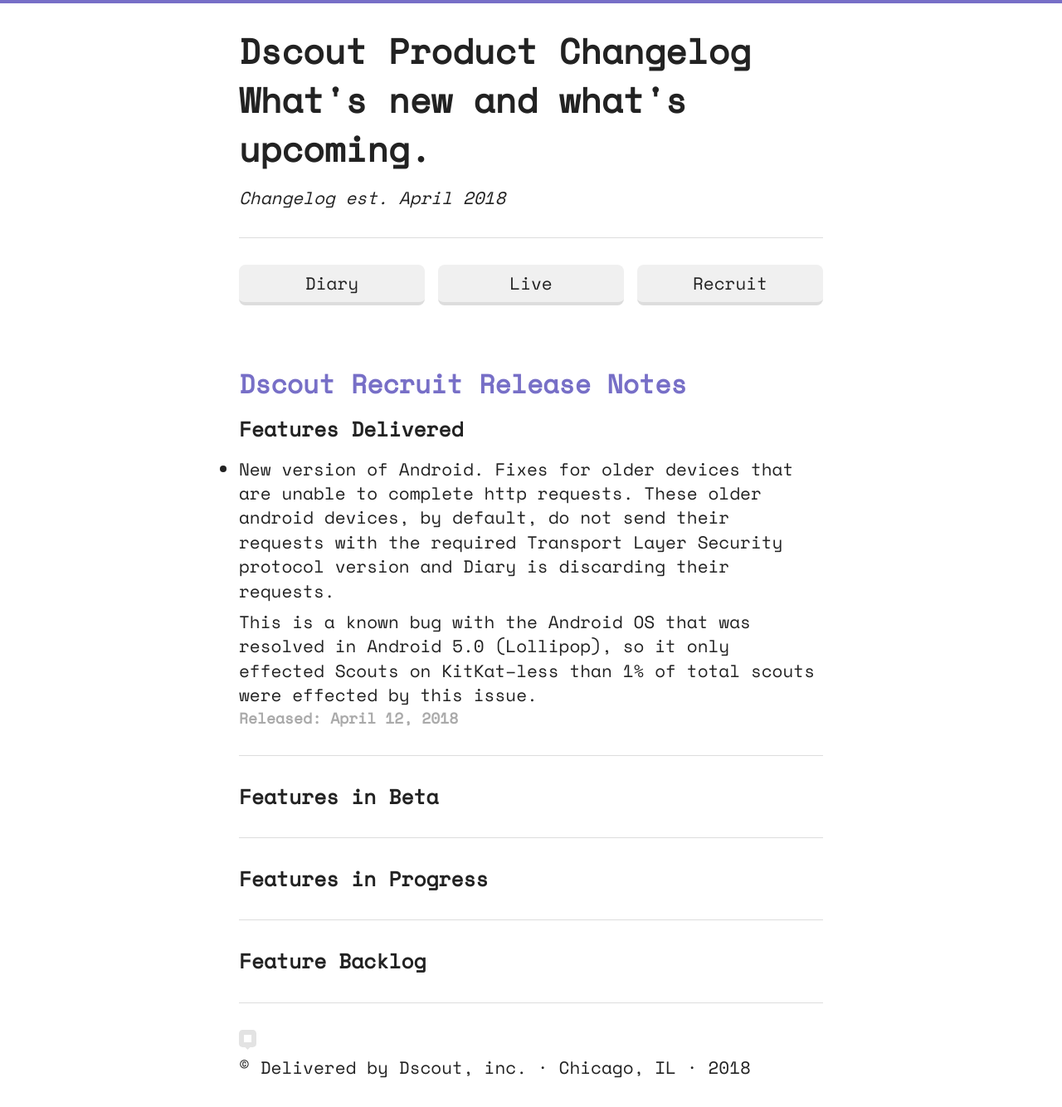
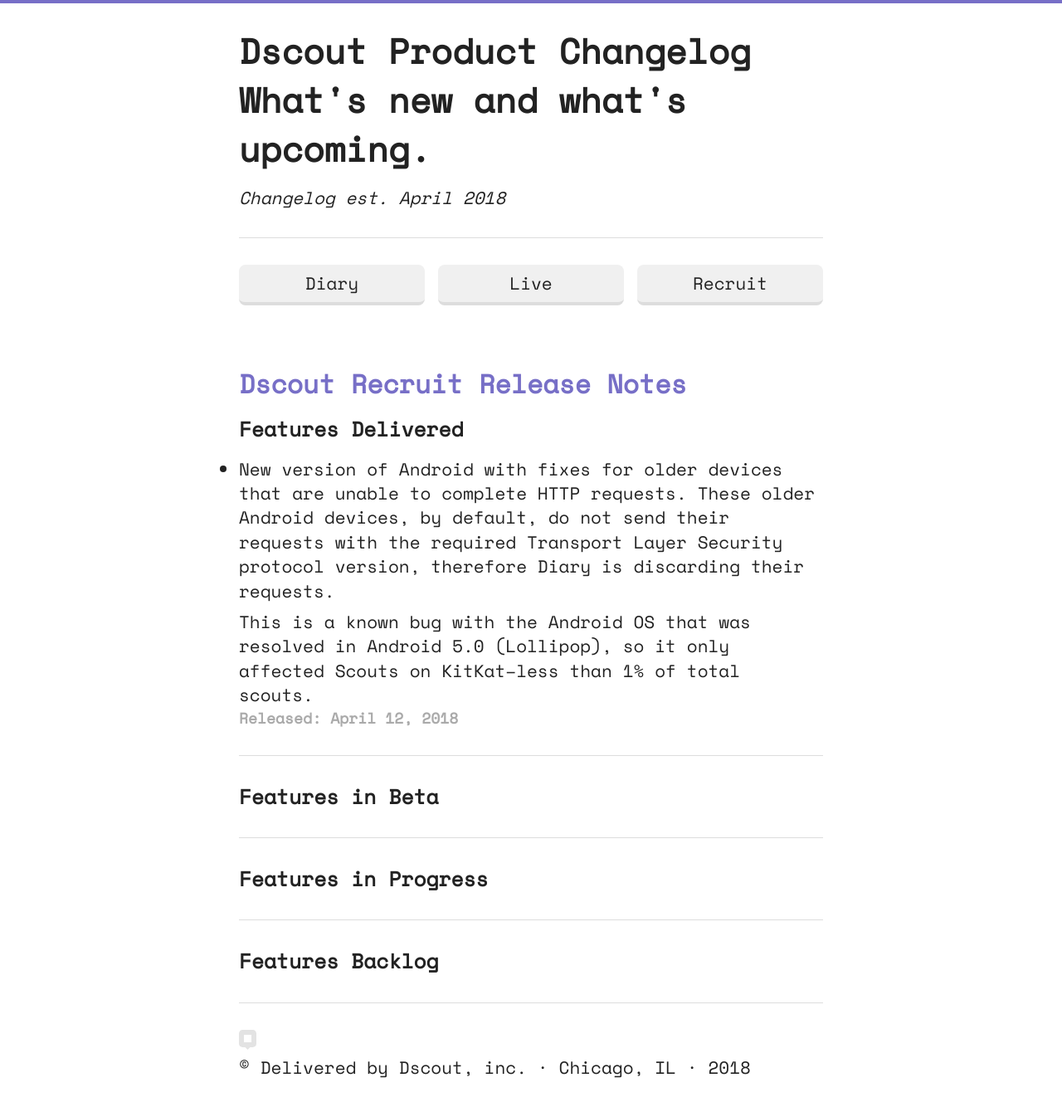
Before and after one commit to hickjul/dscout-changelog, a Jekyll site: the page built from recruit.md, in a window 1280 px wide. Shown: the whole page at 83% size. Built offline with Jekyll 4.4.1, drawn with Linux system fonts in a browser that asks for light colours.

```diff
--- a/_includes/recruit/backlog.md
+++ b/_includes/recruit/backlog.md
@@ -1 +1 @@
-### Feature Backlog
+### Features Backlog
--- a/_includes/recruit/delivered.md
+++ b/_includes/recruit/delivered.md
@@ -1,6 +1,6 @@
 ### Features Delivered
 
-* New version of Android. Fixes for older devices that are unable to complete http requests. These older android devices, by default, do not send their requests with the required Transport Layer Security protocol version and Diary is discarding their requests.
+* New version of Android with fixes for older devices that are unable to complete HTTP requests. These older Android devices, by default, do not send their requests with the required Transport Layer Security protocol version, therefore Diary is discarding their requests.
 
-This is a known bug with the Android OS that was resolved in Android 5.0 (Lollipop), so it only effected Scouts on KitKat--less than 1% of total scouts were effected by this issue.
+This is a known bug with the Android OS that was resolved in Android 5.0 (Lollipop), so it only affected Scouts on KitKat--less than 1% of total scouts.
  <date>Released: April 12, 2018</date>
```
Also changed, not shown: _includes/live/progress.md (+1 -1 lines), assets/stylesheets/main.scss (+7 -4 lines).
